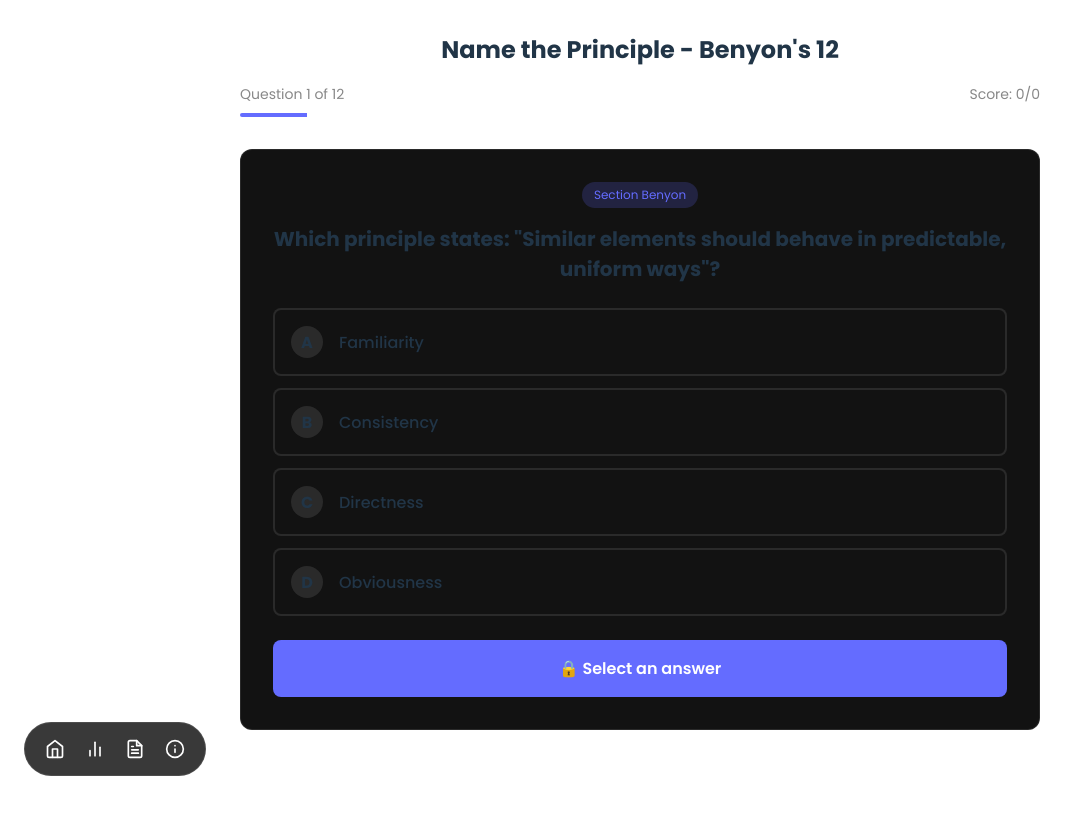
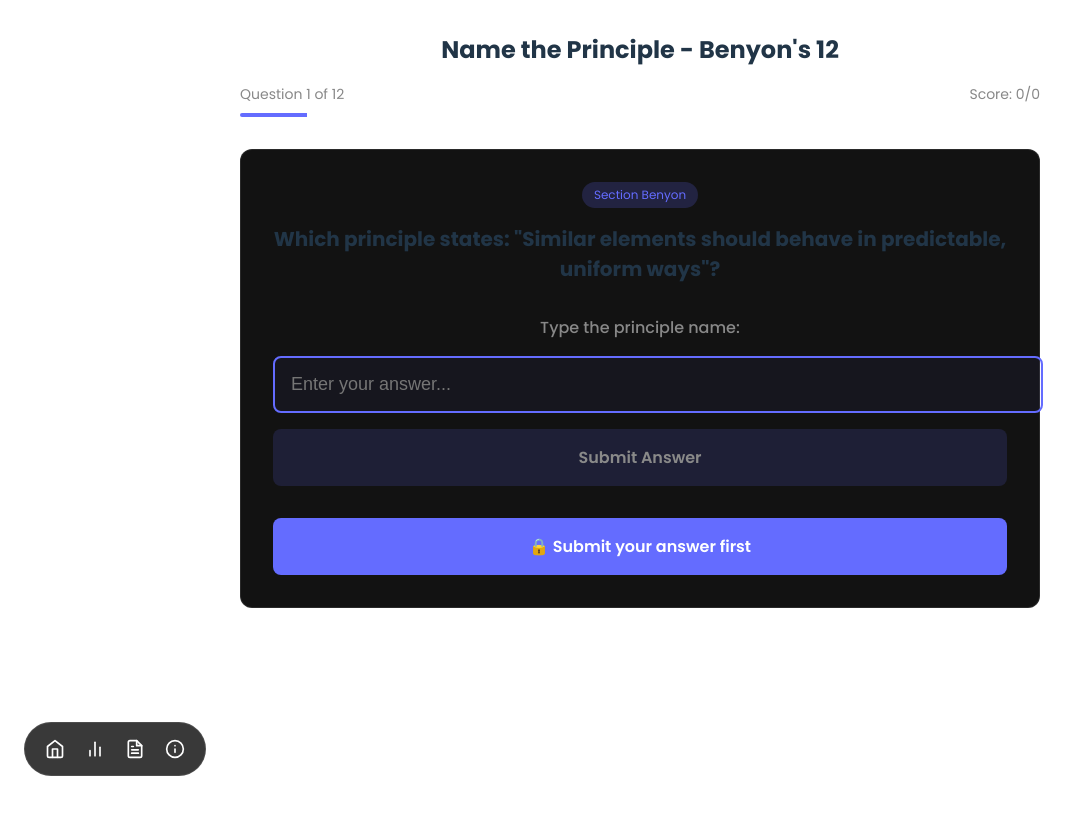
Before and after one commit to dvnnyle/xQuizer, a React (Vite) app: page /benyonquiz2 in a window 1280 px wide. Shown: the top 814 px of the page, without its empty margins (0-1082 px from the left). Built offline with nearby package versions, Linux system fonts and the light colour scheme.

Commit message:
Convert Benyon Name the Principle quiz to type-in format

```diff
--- a/src/chapterList/chapter3.css
+++ b/src/chapterList/chapter3.css
@@ -91,6 +91,106 @@
   flex-direction: column;
   gap: 0.75rem;
   margin-bottom: 1.5rem;
+}
+
+/* Type-in answer section */
+.type-in-section {
+  margin: 2rem 0;
+  display: flex;
+  flex-direction: column;
+  gap: 1rem;
+}
+
+.input-label {
+  font-size: 1rem;
+  font-weight: 500;
+  color: #888;
+}
+
+.answer-input {
+  width: 100%;
+  padding: 1rem;
+  font-size: 1.125rem;
+  background: #121212;
+  border: 2px solid rgba(255, 255, 255, 0.2);
+  border-radius: 8px;
+  color: inherit;
+  transition: all 0.2s ease;
+}
+
+.answer-input:focus {
+  outline: none;
+  border-color: #646cff;
+  background: rgba(100, 108, 255, 0.05);
+}
+
+.answer-input:disabled {
+  cursor: not-allowed;
+  opacity: 0.7;
+}
+
+.answer-input.correct-input {
+  border-color: #22c55e;
+  background: rgba(34, 197, 94, 0.1);
+}
+
+.answer-input.wrong-input {
+  border-color: #ef4444;
+  background: rgba(239, 68, 68, 0.1);
+}
+
+.submit-button {
+  padding: 0.875rem 2rem;
+  background: #646cff;
+  border: none;
+  border-radius: 8px;
+  color: white;
+  font-size: 1rem;
+  font-weight: 600;
+  cursor: pointer;
+  transition: all 0.2s ease;
+}
+
+.submit-button:hover:not(:disabled) {
+  background: #535bf2;
+  transform: translateY(-1px);
+}
+
+.submit-button:disabled {
+  opacity: 0.5;
+  cursor: not-allowed;
+}
+
+.review-answer-section {
+  margin: 1.5rem 0;
+  padding: 1rem;
+  background: rgba(255, 255, 255, 0.03);
+  border-radius: 8px;
+}
+
+.user-answer {
+  padding: 0.75rem;
+  margin-bottom: 0.5rem;
+  border-radius: 6px;
+  font-size: 0.95rem;
+}
+
+.user-answer.correct {
+  background: rgba(34, 197, 94, 0.1);
+  border-left: 3px solid #22c55e;
+}
+
+.user-answer.wrong {
+  background: rgba(239, 68, 68, 0.1);
+  border-left: 3px solid #ef4444;
+}
+
+.correct-answer-display {
+  padding: 0.75rem;
+  background: rgba(34, 197, 94, 0.1);
+  border-left: 3px solid #22c55e;
+  border-radius: 6px;
+  font-size: 0.95rem;
 }
 
 .option-button {
--- a/src/moreQuizes/benyonQuiz2.jsx
+++ b/src/moreQuizes/benyonQuiz2.jsx
@@ -7,7 +7,8 @@ import '../chapterList/chapter3.css'
 
 function BenyonQuiz2() {
   const [currentQuestionIndex, setCurrentQuestionIndex] = useState(0)
-  const [selectedAnswer, setSelectedAnswer] = useState(null)
+  const [userInput, setUserInput] = useState('')
+  const [isAnswered, setIsAnswered] = useState(false)
   const [showResult, setShowResult] = useState(false)
   const [score, setScore] = useState(0)
   const [answeredQuestions, setAnsweredQuestions] = useState(0)
@@ -23,27 +24,46 @@ function BenyonQuiz2() {
 
   const currentQuestion = mergedData[currentQuestionIndex] || questionsData[currentQuestionIndex]
 
-  const handleAnswerClick = (index) => {
-    if (selectedAnswer !== null) return // Already answered
+  const normalizeAnswer = (text) => {
+    return text.toLowerCase().trim().replace(/[^\w\s]/g, '').replace(/\s+/g, ' ')
+  }
 
-    setSelectedAnswer(index)
-    const isCorrect = index === currentQuestion.answerIndex
+  const handleSubmit = () => {
+    if (isAnswered) return
+
+    const normalizedInput = normalizeAnswer(userInput)
+    const normalizedCorrect = normalizeAnswer(currentQuestion.answer)
+
+    // Also check against alternative answers (without parentheses content)
+    const alternativeAnswer = currentQuestion.answer.includes('(')
+      ? normalizeAnswer(currentQuestion.answer.split('(')[0])
+      : null
+
+    const isCorrect = normalizedInput === normalizedCorrect ||
+                     (alternativeAnswer && normalizedInput === alternativeAnswer)
 
     // Store the answer
     const newAnswers = [...userAnswers]
-    newAnswers[currentQuestionIndex] = { selectedIndex: index, isCorrect }
+    newAnswers[currentQuestionIndex] = {
+      userAnswer: userInput,
+      correctAnswer: currentQuestion.answer,
+      isCorrect
+    }
     setUserAnswers(newAnswers)
 
     if (isCorrect) {
       setScore(score + 1)
     }
+
+    setIsAnswered(true)
   }
 
   const handleNext = () => {
     if (currentQuestionIndex < questionsData.length - 1) {
       setCurrentQuestionIndex(currentQuestionIndex + 1)
       const nextAnswer = userAnswers[currentQuestionIndex + 1]
-      setSelectedAnswer(nextAnswer ? nextAnswer.selectedIndex : null)
+      setUserInput(nextAnswer ? nextAnswer.userAnswer : '')
+      setIsAnswered(!!nextAnswer)
       setAnsweredQuestions(answeredQuestions + 1)
     } else {
       setAnsweredQuestions(answeredQuestions + 1)
@@ -73,13 +93,15 @@ function BenyonQuiz2() {
     if (currentQuestionIndex > 0) {
       setCurrentQuestionIndex(currentQuestionIndex - 1)
       const prevAnswer = userAnswers[currentQuestionIndex - 1]
-      setSelectedAnswer(prevAnswer ? prevAnswer.selectedIndex : null)
+      setUserInput(prevAnswer ? prevAnswer.userAnswer : '')
+      setIsAnswered(!!prevAnswer)
     }
   }
 
   const handleRestart = () => {
     setCurrentQuestionIndex(0)
-    setSelectedAnswer(null)
+    setUserInput('')
+    setIsAnswered(false)
     setShowResult(false)
     setShowReview(false)
     setScore(0)
@@ -119,7 +141,6 @@ function BenyonQuiz2() {
               {mergedData.map((question, qIndex) => {
                 const userAnswer = userAnswers[qIndex]
                 const isCorrect = userAnswer?.isCorrect
-                const userSelectedIndex = userAnswer?.selectedIndex
 
                 return (
                   <div key={question.id} className="review-question-card">
@@ -132,30 +153,15 @@ function BenyonQuiz2() {
 
                     <h3 className="question-text">{question.question}</h3>
 
-                    <div className="review-options">
-                      {question.options.map((option, optIndex) => {
-                        const isCorrectOption = optIndex === question.answerIndex
-                        const isUserSelection = optIndex === userSelectedIndex
-
-                        let optionClass = 'review-option'
-                        if (isCorrectOption) optionClass += ' correct-option'
-                        if (isUserSelection && !isCorrect) optionClass += ' wrong-option'
-
-                        return (
-                          <div key={optIndex} className={optionClass}>
-                            <span className="option-letter">
-                              {String.fromCharCode(65 + optIndex)}
-                            </span>
-                            <span className="option-text">{option}</span>
-                            {isUserSelection && (
-                              <span className="selection-badge">Your answer</span>
-                            )}
-                            {isCorrectOption && (
-                              <span className="correct-badge-mini">Correct</span>
-                            )}
-                          </div>
-                        )
-                      })}
+                    <div className="review-answer-section">
+                      <div className={`user-answer ${isCorrect ? 'correct' : 'wrong'}`}>
+                        <strong>Your answer:</strong> {userAnswer?.userAnswer || '(No answer)'}
+                      </div>
+                      {!isCorrect && (
+                        <div className="correct-answer-display">
+                          <strong>Correct answer:</strong> {question.answer}
+                        </div>
+                      )}
                     </div>
 
                     <div className="review-explanation">
@@ -246,29 +252,37 @@ function BenyonQuiz2() {
           <div className="section-badge">Section {currentQuestion.section}</div>
           <h3 className="question-text">{currentQuestion.question}</h3>
 
-          <div className="options-list">
-            {currentQuestion.options.map((option, index) => {
-              const isSelected = selectedAnswer === index
-              const isCorrect = index === currentQuestion.answerIndex
-              const showCorrect = selectedAnswer !== null && isCorrect
-              const showWrong = selectedAnswer !== null && isSelected && !isCorrect
-
-              return (
-                <button
-                  key={index}
-                  onClick={() => handleAnswerClick(index)}
-                  className={`option-button ${isSelected ? 'selected' : ''} ${showCorrect ? 'correct' : ''} ${showWrong ? 'wrong' : ''}`}
-                  disabled={selectedAnswer !== null}
-                >
-                  <span className="option-letter">{String.fromCharCode(65 + index)}</span>
-                  <span className="option-text">{option}</span>
-                  {isSelected && <span className="you-chose">You chose</span>}
-                </button>
-              )
-            })}
+          <div className="type-in-section">
+            <label htmlFor="answer-input" className="input-label">
+              Type the principle name:
+            </label>
+            <input
+              id="answer-input"
+              type="text"
+              value={userInput}
+              onChange={(e) => setUserInput(e.target.value)}
+              onKeyPress={(e) => {
+                if (e.key === 'Enter' && userInput.trim() && !isAnswered) {
+                  handleSubmit()
+                }
+              }}
+              disabled={isAnswered}
+              placeholder="Enter your answer..."
+              className={`answer-input ${isAnswered ? (userAnswers[currentQuestionIndex]?.isCorrect ? 'correct-input' : 'wrong-input') : ''}`}
+              autoFocus
+            />
+            {!isAnswered && (
+              <button
+                onClick={handleSubmit}
+                disabled={!userInput.trim()}
+                className="submit-button"
+              >
+                Submit Answer
+              </button>
+            )}
           </div>
 
-          {selectedAnswer !== null && (
+          {isAnswered && (
             <div className="explanation-box">
               <div className="explanation-header">
                 <svg xmlns="http://www.w3.org/2000/svg" width="20" height="20" viewBox="0 0 24 24" fill="none" stroke="currentColor" strokeWidth="2" strokeLinecap="round" strokeLinejoin="round">
@@ -302,9 +316,9 @@ function BenyonQuiz2() {
             <button
               onClick={handleNext}
               className="next-button"
-              disabled={selectedAnswer === null}
+              disabled={!isAnswered}
             >
-              {selectedAnswer === null ? '🔒 Select an answer' : (currentQuestionIndex < questionsData.length - 1 ? 'Next Question' : 'See Results')}
+              {!isAnswered ? '🔒 Submit your answer first' : (currentQuestionIndex < questionsData.length - 1 ? 'Next Question' : 'See Results')}
             </button>
           </div>
         </div>
```
Also changed, not shown: src/moreQuizes/matchPairBenyon.jsx (added).
